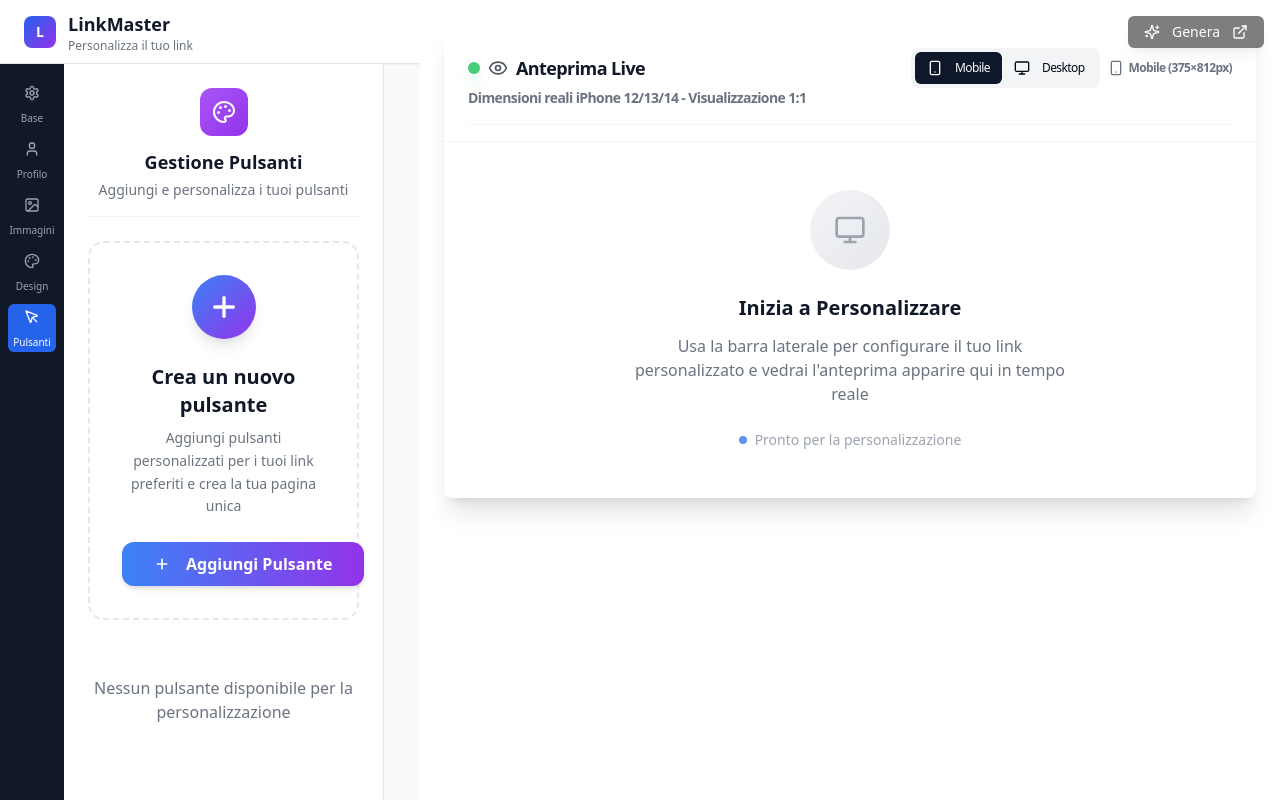
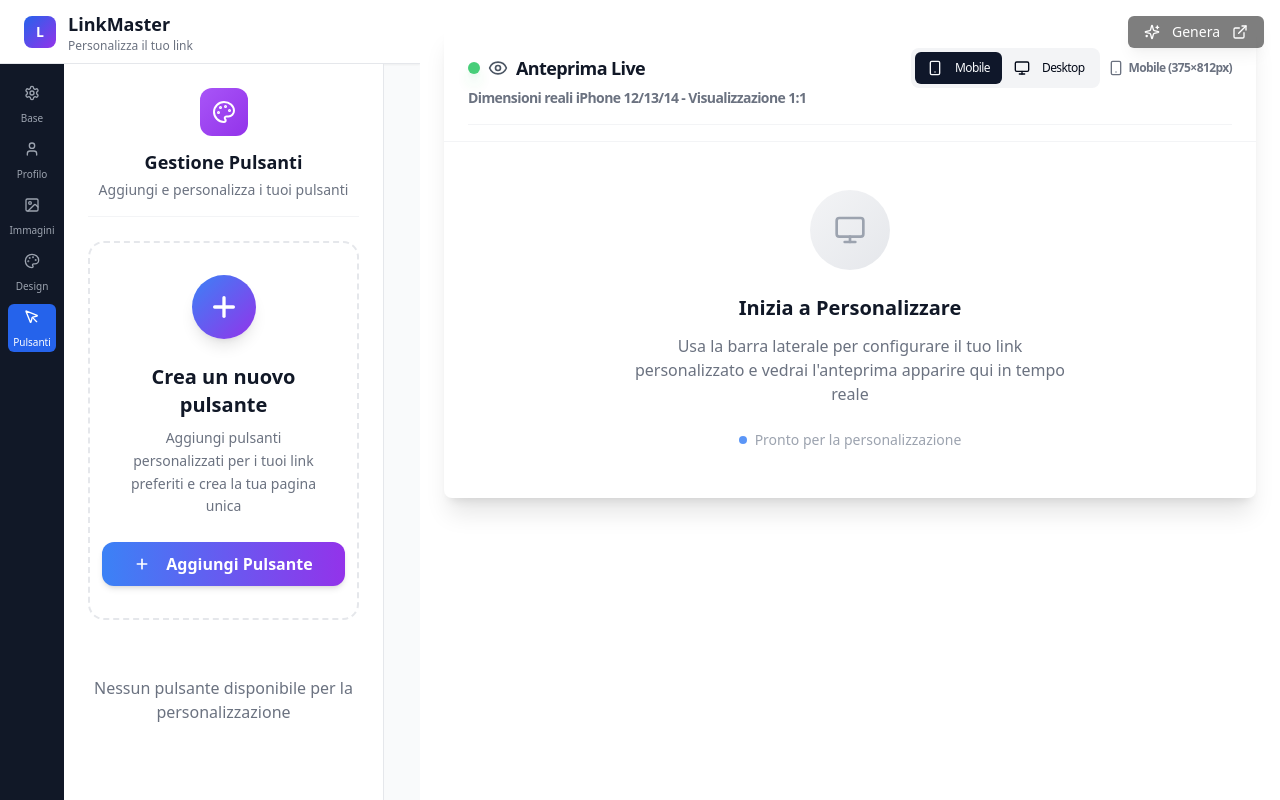
Before and after one commit to desmodhomer/click-flow-master, a React (Vite) app: page /link-customizer in a window 1280 px wide. Both pictures are taken after a click on the button "Pulsanti". Built offline with nearby package versions, Linux system fonts and the light colour scheme.

Commit message:
Fix: Center "Add Button" component
Correctly center the "Add Button" component horizontally and vertically within its container.

```diff
--- a/src/components/customizer/button-design/AddButtonSection.tsx
+++ b/src/components/customizer/button-design/AddButtonSection.tsx
@@ -9,10 +9,10 @@ interface AddButtonSectionProps {
 
 const AddButtonSection = ({ onAddButton }: AddButtonSectionProps) => {
   return (
-    <div className="flex items-center justify-center min-h-[300px]">
-      <div className="bg-white border-2 border-dashed border-gray-200 rounded-2xl p-8 hover:border-blue-300 transition-all duration-300 w-full max-w-md">
-        <div className="text-center space-y-6">
-          <div className="w-16 h-16 bg-gradient-to-br from-blue-500 to-purple-600 rounded-full flex items-center justify-center mx-auto shadow-lg">
+    <div className="flex items-center justify-center min-h-[300px] w-full">
+      <div className="bg-white border-2 border-dashed border-gray-200 rounded-2xl p-8 hover:border-blue-300 transition-all duration-300 w-full max-w-md mx-auto">
+        <div className="flex flex-col items-center justify-center text-center space-y-6">
+          <div className="w-16 h-16 bg-gradient-to-br from-blue-500 to-purple-600 rounded-full flex items-center justify-center shadow-lg">
             <Plus className="h-8 w-8 text-white" strokeWidth={2.5} />
           </div>
           <div className="space-y-2">
@@ -21,6 +21,7 @@ const AddButtonSection = ({ onAddButton }: AddButtonSectionProps) => {
               Aggiungi pulsanti personalizzati per i tuoi link preferiti e crea la tua pagina unica
             </p>
           </div>
+          <div className="flex justify-center w-full">
             <Button
               onClick={onAddButton}
               size="lg"
@@ -32,6 +33,7 @@ const AddButtonSection = ({ onAddButton }: AddButtonSectionProps) => {
           </div>
         </div>
       </div>
+    </div>
   );
 };
 
```
Lines whose indentation alone changed are shown as unchanged.
